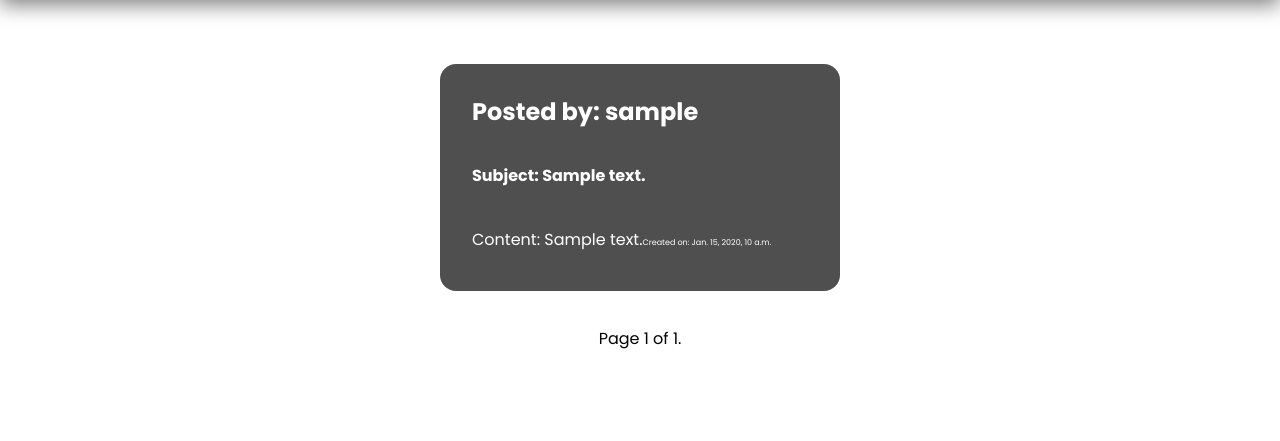
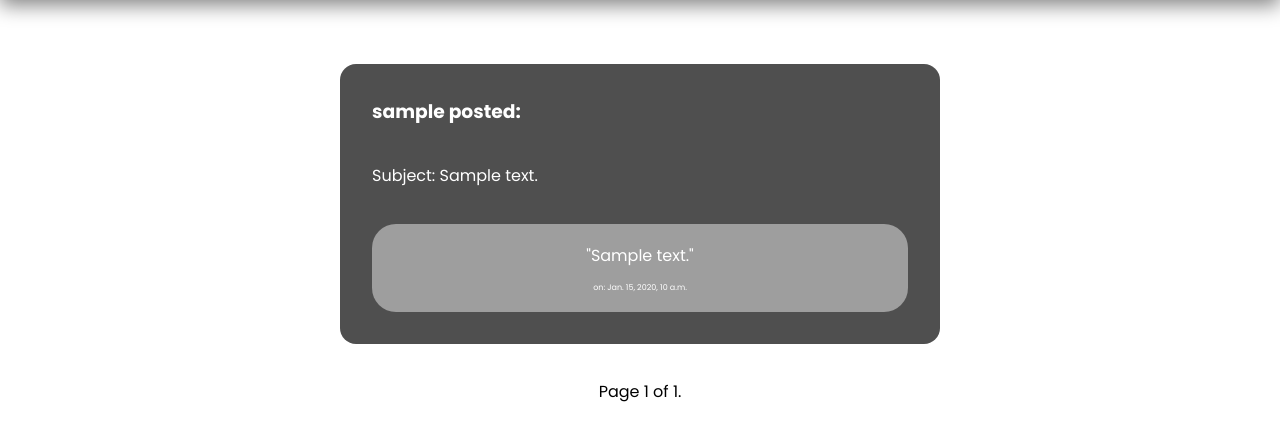
Before and after one commit to EclecticOwl/django-blog, a Django app: page /posts/ in a window 1280 px wide. Shown: the part 70-511 px from the top of the page. Run offline with Django 4.2, Linux system fonts and the light colour scheme; tables that the repository leaves empty hold one stand-in row (values such as "Sample post").

Commit message:
Added styling to the all post list page.

```diff
--- a/posts/templates/post_list.html
+++ b/posts/templates/post_list.html
@@ -6,9 +6,17 @@
     <div class="posts">
         {% for obj in page_obj %}
             <div class="post">
-               <h2><a href="{% url 'user-detail' obj.owner.id %}">Posted by: {{ obj.owner }}</a></h2>
-               <h4>Subject: {{ obj.description }}</h4>
-               <p>Content: {{ obj.content }}<span>Created on: {{ obj.created }}</span></p>
+                <h3>
+                    <a href="{% url 'user-detail' obj.owner.id %}">{{obj.owner}}</a>
+                    posted:
+                </h3>
+                <div class="post-description">
+                    Subject: {{obj.description}}
+                </div>
+                <div class="post_body">
+                    <p>"{{obj.content}}"</p>
+                    <span> on: {{obj.created}}</span>
+                </div>
             </div>
         {% endfor %}
     </div>
--- a/static/css/main.css
+++ b/static/css/main.css
@@ -238,7 +238,7 @@ nav {
     padding: 2em 2em;
     border-radius: 1em;
     color: white;
-    width: 400px;
+    width: 600px;
     display: flex;
     flex-direction: column;
     gap: 2em;
```
